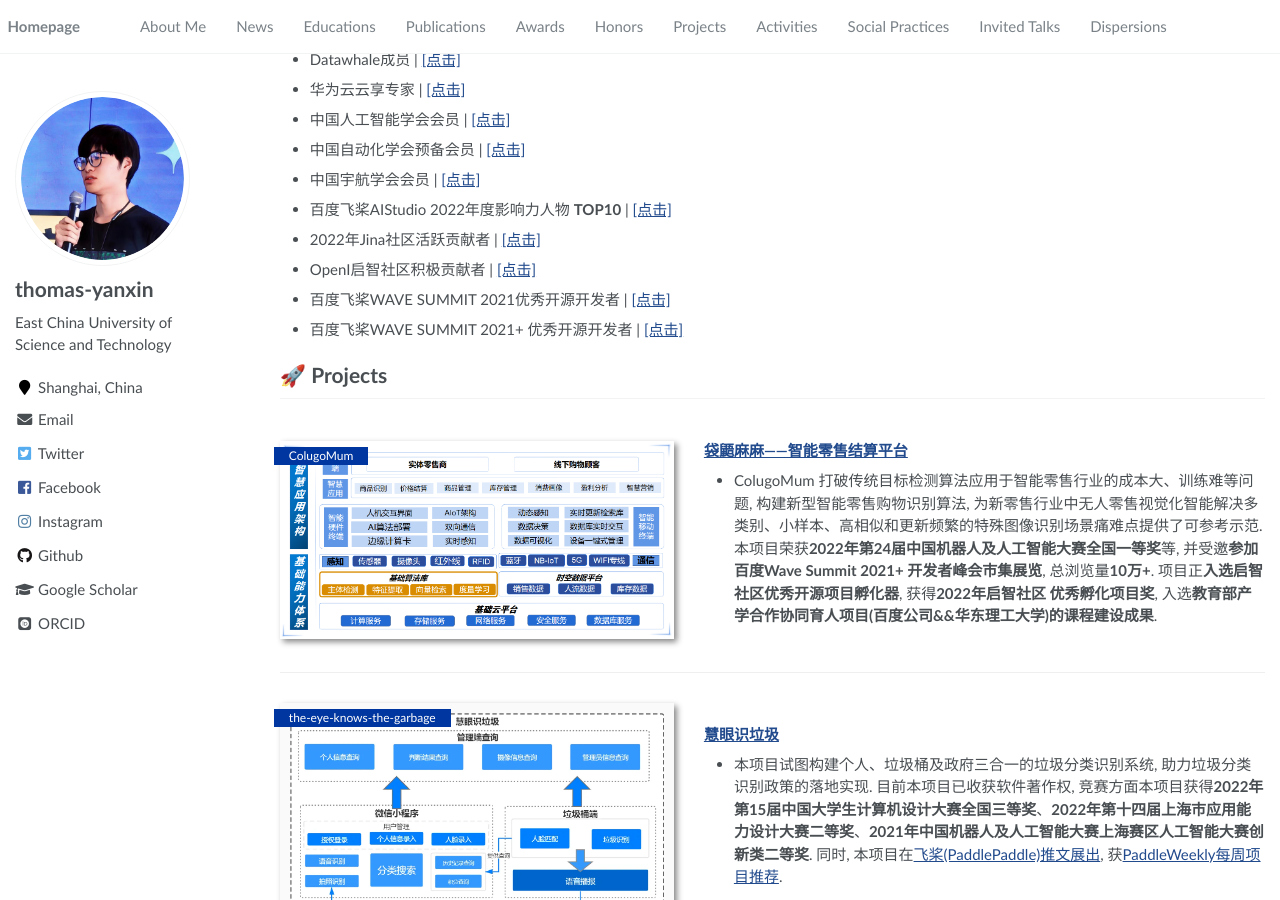
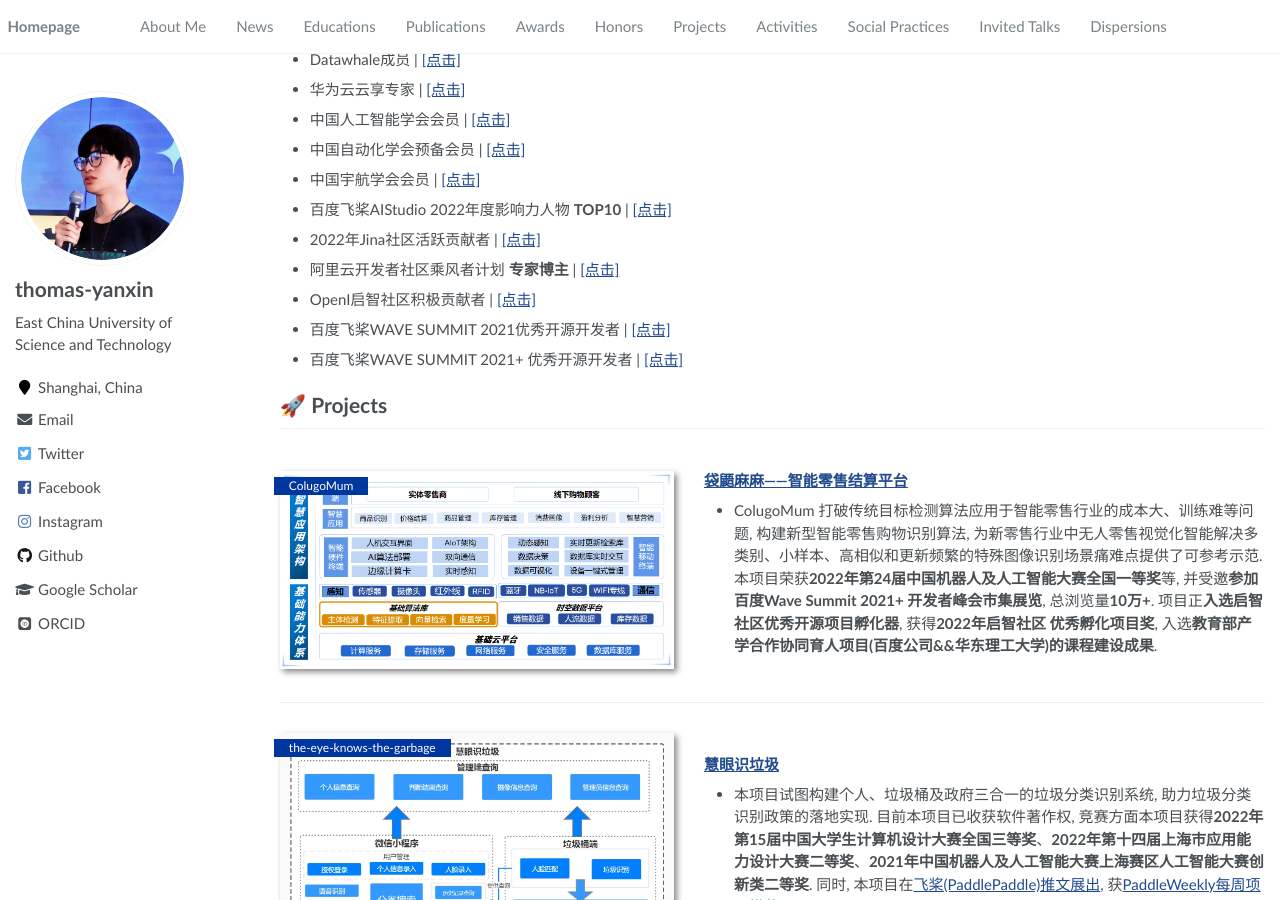
Before and after one commit to thomas-yanxin/thomas-yanxin.github.io, a Jekyll site: the page built from _pages/about.md, in a window 1280 px wide and 900 px high, scrolled down 1891 px. Built offline with Jekyll 4.4.1, drawn with Linux system fonts in a browser that asks for light colours; some web fonts are replaced.

Commit message:
Update about.md

```diff
--- a/_pages/about.md
+++ b/_pages/about.md
@@ -90,6 +90,7 @@
 * 中国宇航学会会员 \| [\[点击\]](https://github.com/thomas-yanxin/thomas-yanxin.github.io/blob/master/proof/csaspace_Member.pdf)
 * 百度飞桨AIStudio 2022年度影响力人物 **TOP10** \| [\[点击\]](https://mp.weixin.qq.com/s/jKTEAP1euh4yBoatod9E0Q)
 * 2022年Jina社区活跃贡献者 \| [\[点击\]]()
+* 阿里云开发者社区乘风者计划 **专家博主** \| [\[点击\]]()
 * OpenI启智社区积极贡献者 \| [\[点击\]](https://github.com/thomas-yanxin/thomas-yanxin.github.io/blob/master/proof/OpenI%E5%90%AF%E6%99%BA%E7%A4%BE%E5%8C%BA%E7%A7%AF%E6%9E%81%E8%B4%A1%E7%8C%AE%E8%80%85-%E9%A2%9C%E9%91%AB.png)
 * 百度飞桨WAVE SUMMIT 2021优秀开源开发者 \| [\[点击\]](https://github.com/Awesome-DeepLearning/WAVE_SUMMIT_Ranking_List)
 * 百度飞桨WAVE SUMMIT 2021+ 优秀开源开发者 \| [\[点击\]](https://github.com/Awesome-DeepLearning/WAVESUMMIT2021_Rank)
```
